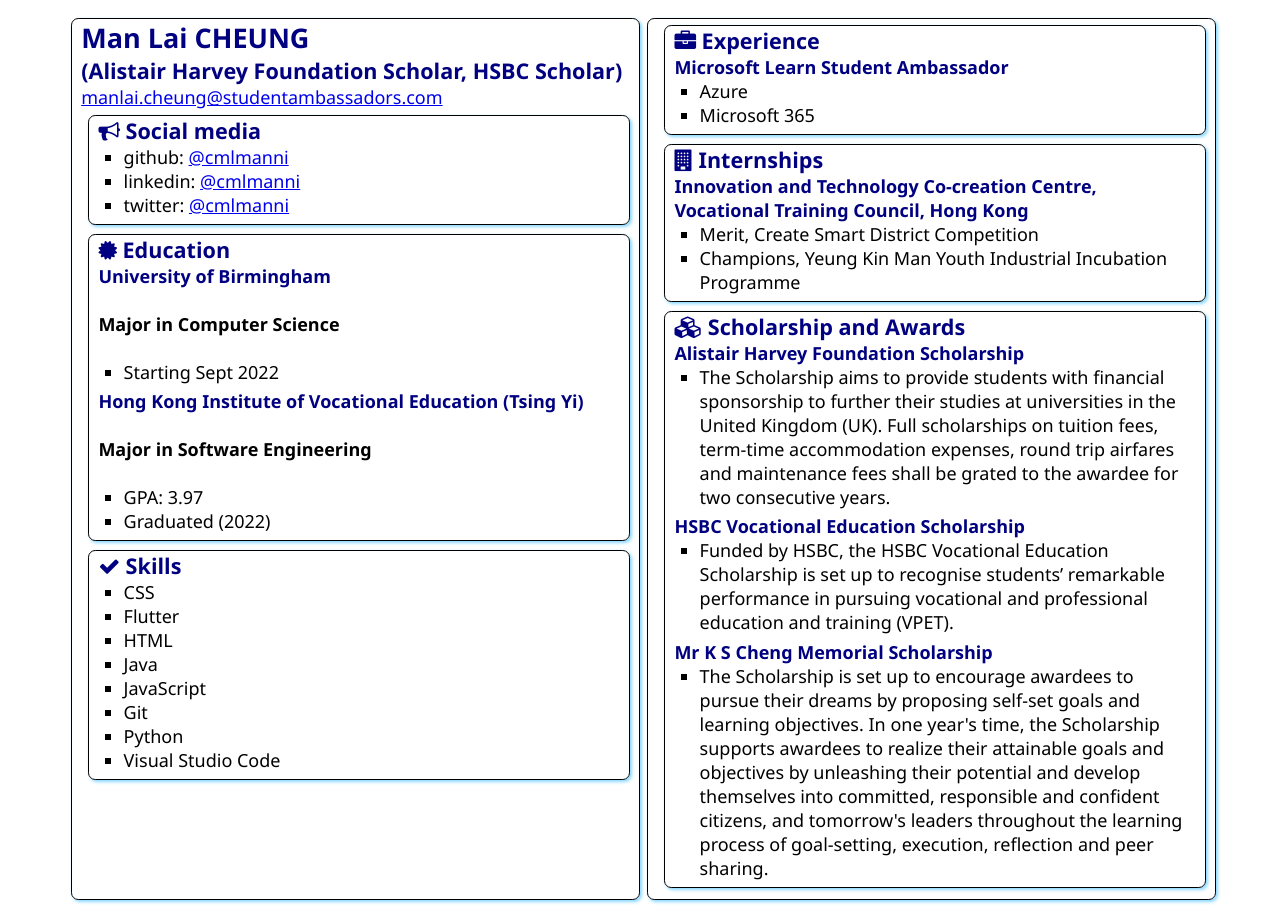
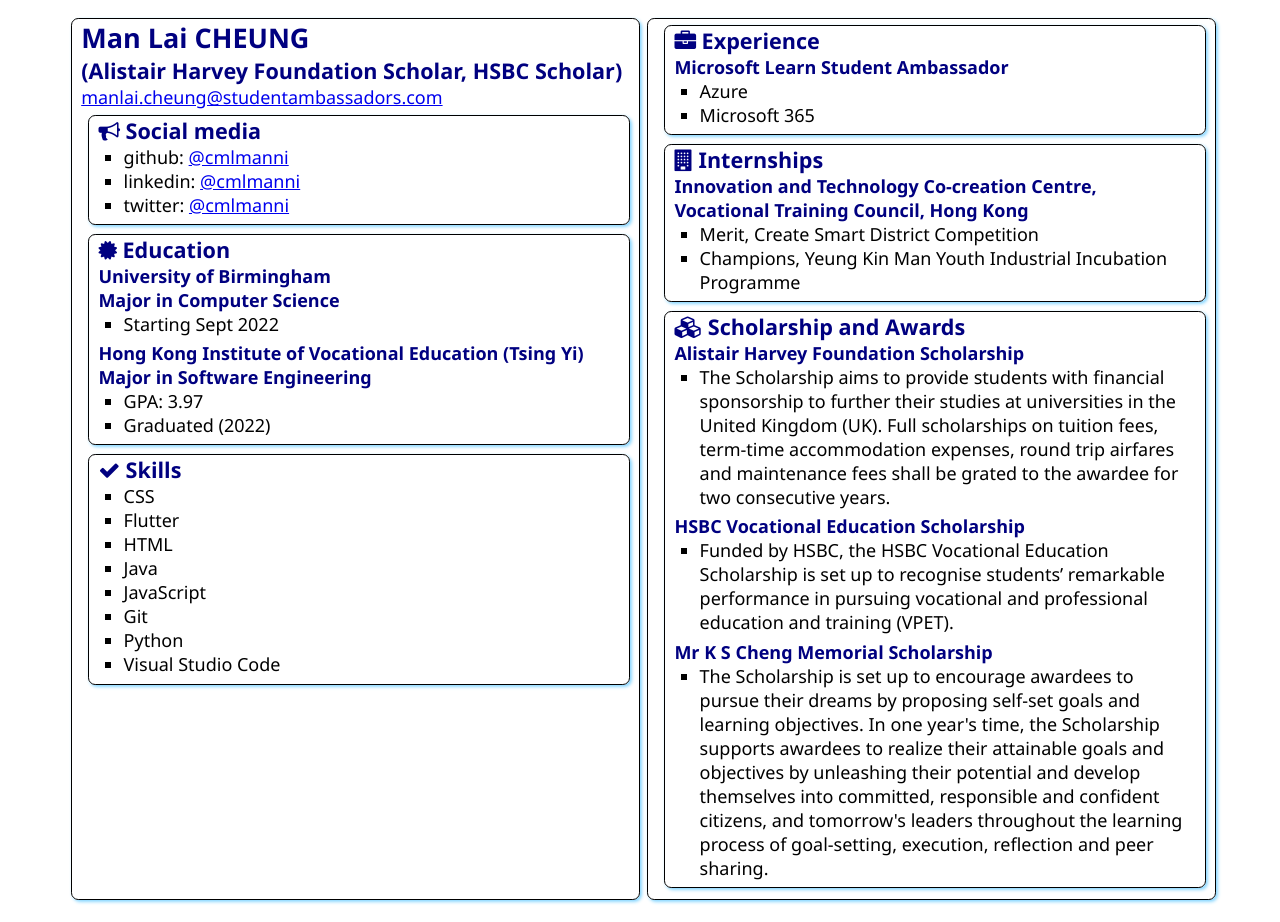
Before and after one commit to cmlmanni/SATechnicalOnboarding, a plain HTML site: page src/index.html in a window 1280 px wide. Drawn offline with Linux system fonts and the light colour scheme.

Commit message:
Update index.html

```diff
--- a/src/index.html
+++ b/src/index.html
@@ -37,13 +37,13 @@
                         Education
                     </h2>
                     <h3>University of Birmingham</h3>
-                    <h4>Major in Computer Science</h4>
+                    <h3>Major in Computer Science</h3>
                     <ul>
                         <li>Starting Sept 2022</li>
                     </ul>
 
                     <h3>Hong Kong Institute of Vocational Education (Tsing Yi)</h3>
-                    <h4>Major in Software Engineering</h4>
+                    <h3>Major in Software Engineering</h3>
                     <ul>
                         <li>GPA: 3.97</li>
                         <li>Graduated (2022)</li>
```
